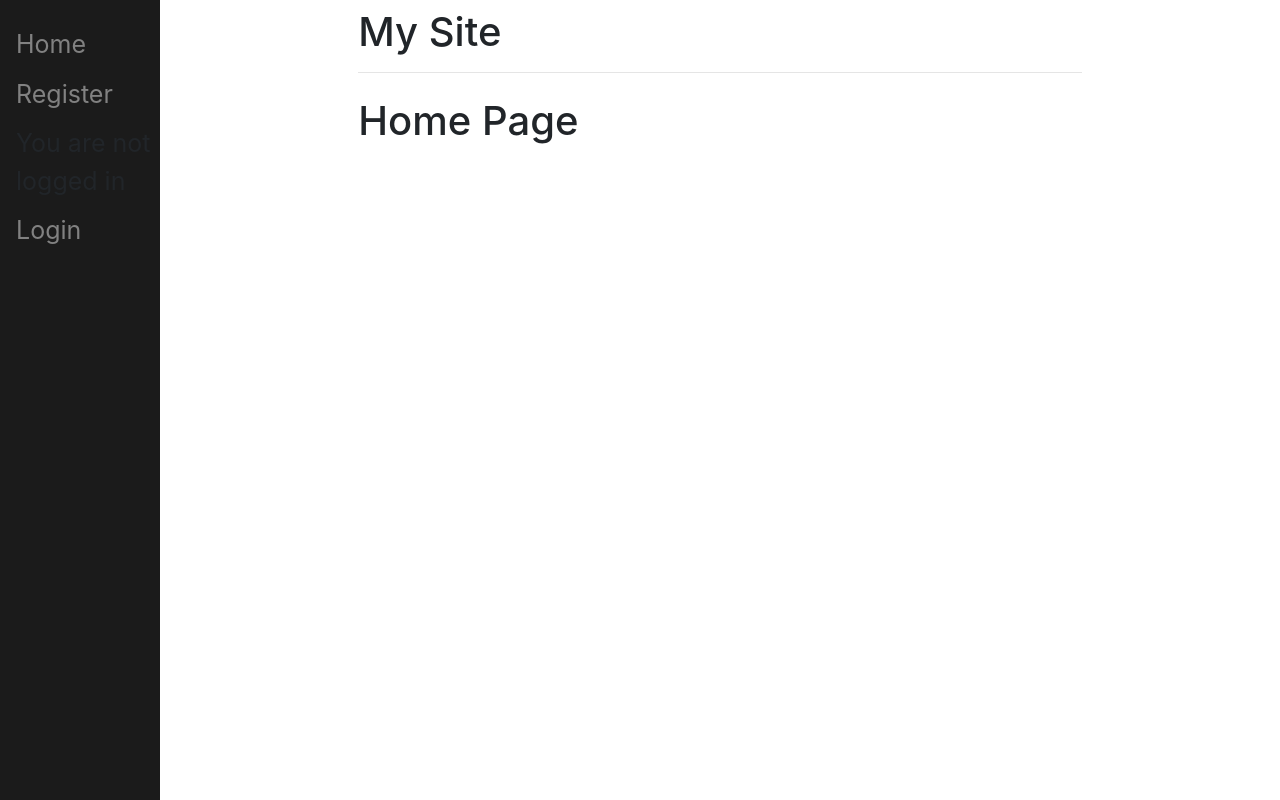
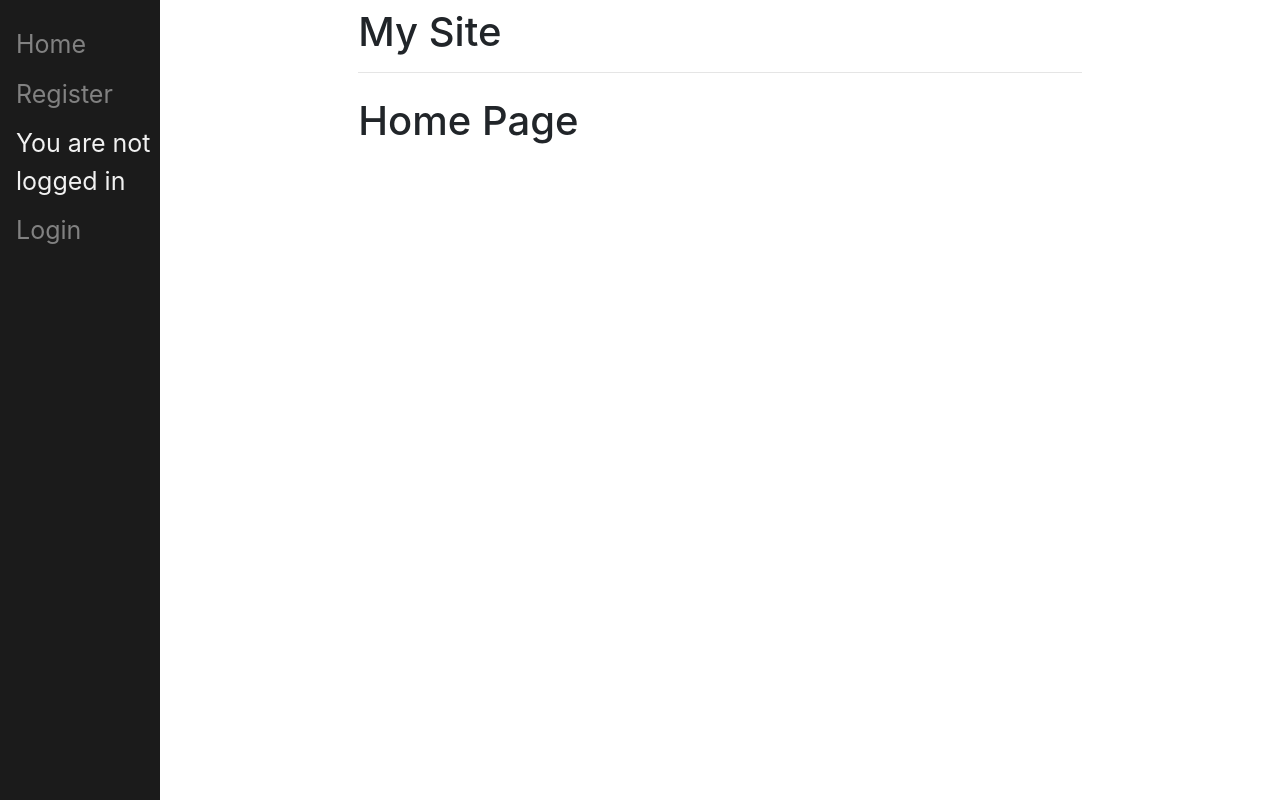
Before and after one commit to infoshareacademy/CoWork-Connect, a Django app: page / in a window 1280 px wide. Run offline with Django 5.2, Linux system fonts and the light colour scheme.

Commit message:
changed base.html now it displays all text as intendet

```diff
--- a/Django-CoWork-Connect/coapp/templates/coapp/base.html
+++ b/Django-CoWork-Connect/coapp/templates/coapp/base.html
@@ -14,7 +14,7 @@
             padding-top: 20px;
         }
 
-        .sidenav a {
+        .sidenav a , .sidenav .user-info {
             padding: 6px 8px 6px 16px;
             text-decoration: none;
             font-size: 25px;
@@ -22,7 +22,7 @@
             display: block;
         }
 
-        .sidenav a:hover{
+        .sidenav a:hover,.sidenav .user-info{
             color: #f1f1f1;
         }
 
@@ -39,7 +39,7 @@
     <link rel="stylesheet" href="https://cdn.jsdelivr.net/npm/bootstrap@4.3.1/dist/css/bootstrap.min.css"
           integrity="sha384-ggOyR0iXCbMQv3Xipma34MD+dH/1fQ784/j6cY/iJTQUOhcWr7x9JvoRxT2MZw1T" crossorigin="anonymous">
 
-    <title>{% block title %}Kamil's Site{% endblock %}</title>
+    <title>{% block title %}CoWork Connect Site{% endblock %}</title>
 </head>
 
 <body>
@@ -47,13 +47,13 @@
         <a href="{% url 'home' %}">Home</a>
         <a href="{% url 'register' %}">Register</a>
         {% if user.is_authenticated %}
-            <h2>Hi {{ user.username }}!</h2>
+            <div class="user-info">Hi {{ user.username }}!</div>
             <a><form action="{% url 'logout' %}" method="post">
                 {% csrf_token %}
                <button type="submit">Log Out</button>
             </form></a>
         {% else %}
-            <a>You are not logged in</a>
+            <div class="user-info">You are not logged in</div>
             <a href="{% url 'login' %}">Login</a>
         {% endif %}    </div>
 
```
